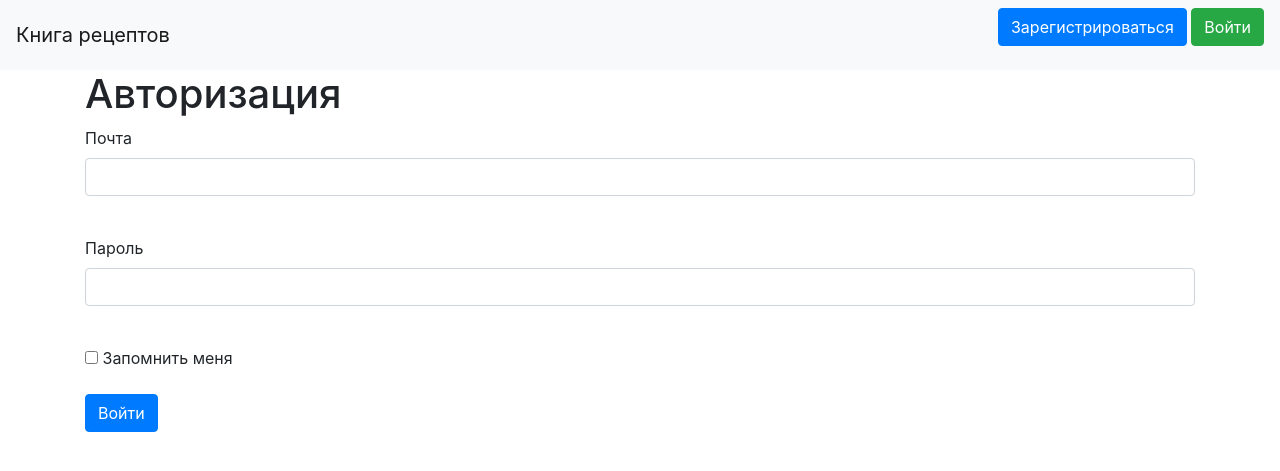
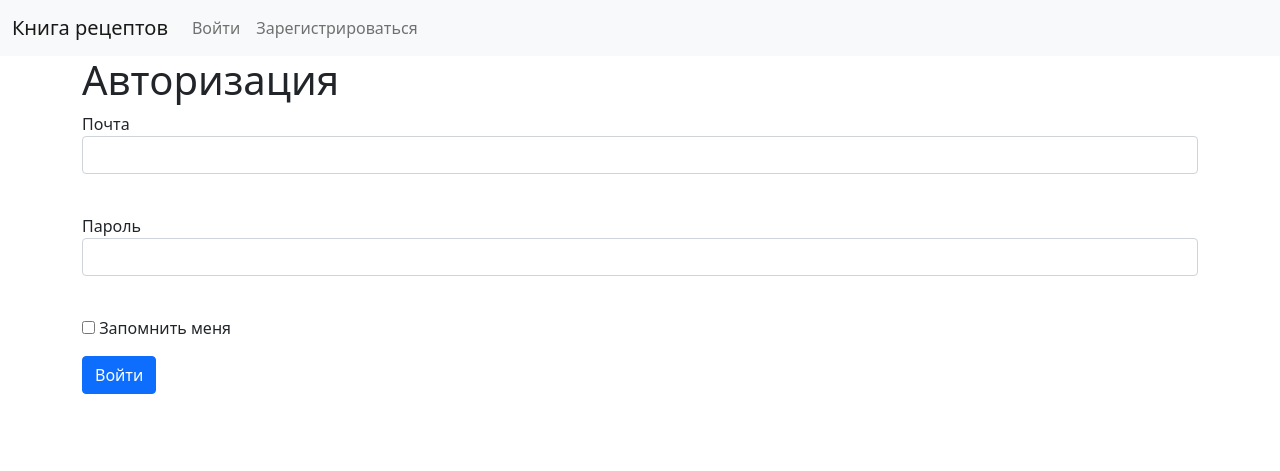
Before and after one commit to olik07/web-project, a Flask app: page /login in a window 1280 px wide. Shown: the top 471 px of the page. Run offline with Flask 3, Linux system fonts and the light colour scheme; some libraries are stand-ins or nearby versions.

Commit message:
edit navigation bar

```diff
--- a/templates/base.html
+++ b/templates/base.html
@@ -1,31 +1,58 @@
 <!doctype html>
 <html lang="en">
   <head>
+    <!-- Required meta tags -->
     <meta charset="utf-8">
-    <meta name="viewport" content="width=device-width, initial-scale=1, shrink-to-fit=no">
-    <link rel="stylesheet"
-          href="https://stackpath.bootstrapcdn.com/bootstrap/4.4.1/css/bootstrap.min.css"
-          integrity="sha384-Vkoo8x4CGsO3+Hhxv8T/Q5PaXtkKtu6ug5TOeNV6gBiFeWPGFN9MuhOf23Q9Ifjh"
-          crossorigin="anonymous">
-    <title>{{title}}</title>
+    <meta name="viewport" content="width=device-width, initial-scale=1">
+
+    <!-- Bootstrap CSS -->
+    <link href="https://cdn.jsdelivr.net/npm/bootstrap@5.0.2/dist/css/bootstrap.min.css" rel="stylesheet" integrity="sha384-EVSTQN3/azprG1Anm3QDgpJLIm9Nao0Yz1ztcQTwFspd3yD65VohhpuuCOmLASjC" crossorigin="anonymous">
+
+    <title>{{ title }}</title>
   </head>
   <body>
   <header>
-    <nav class="navbar navbar-light bg-light">
-      <a class="navbar-brand" href="#">Книга рецептов</a>
+    <nav class="navbar navbar-expand-lg navbar-light bg-light">
+  <div class="container-fluid">
+    <a class="navbar-brand" href="/">Книга рецептов</a>
+    <div class="collapse navbar-collapse" id="navbarSupportedContent">
+      <ul class="navbar-nav me-auto mr-2 mb-lg-0">
         {% if current_user.is_authenticated %}
-            <a class="navbar-brand" href="/logout">{{ current_user.name }}</a>
+        <li class="nav-item dropdown">
+          <a class="nav-link dropdown-toggle" href="#" id="navbarDropdown" role="button" data-bs-toggle="dropdown" aria-expanded="false">
+            {{ current_user.name }}
+          </a>
+          <ul class="dropdown-menu" aria-labelledby="navbarDropdown">
+            <li><a class="dropdown-item" href="/logout">Выйти</a></li>
+          </ul>
         {% else %}
-        <p>
-            <a class="btn btn-primary " href="/register">Зарегистрироваться</a>
-            <a class="btn btn-success" href="/login">Войти</a>
-        </p>
+          <li class="nav-item">
+             <a class="nav-link" href="/login">Войти</a>
+          </li>
+          <li class="nav-item">
+             <a class="nav-link" href="/register">Зарегистрироваться</a>
+          </li>
+        </li>
         {% endif %}
+      </ul>
+    </div>
+  </div>
 </nav>
 </header>
 <!-- Begin page content -->
   <main role="main" class="container">
       {% block content %}{% endblock %}
   </main>
+
+    <!-- Optional JavaScript; choose one of the two! -->
+
+    <!-- Option 1: Bootstrap Bundle with Popper -->
+    <script src="https://cdn.jsdelivr.net/npm/bootstrap@5.0.2/dist/js/bootstrap.bundle.min.js" integrity="sha384-MrcW6ZMFYlzcLA8Nl+NtUVF0sA7MsXsP1UyJoMp4YLEuNSfAP+JcXn/tWtIaxVXM" crossorigin="anonymous"></script>
+
+    <!-- Option 2: Separate Popper and Bootstrap JS -->
+    <!--
+    <script src="https://cdn.jsdelivr.net/npm/@popperjs/core@2.9.2/dist/umd/popper.min.js" integrity="sha384-IQsoLXl5PILFhosVNubq5LC7Qb9DXgDA9i+tQ8Zj3iwWAwPtgFTxbJ8NT4GN1R8p" crossorigin="anonymous"></script>
+    <script src="https://cdn.jsdelivr.net/npm/bootstrap@5.0.2/dist/js/bootstrap.min.js" integrity="sha384-cVKIPhGWiC2Al4u+LWgxfKTRIcfu0JTxR+EQDz/bgldoEyl4H0zUF0QKbrJ0EcQF" crossorigin="anonymous"></script>
+    -->
   </body>
 </html>
```
Lines whose indentation alone changed are shown as unchanged.
